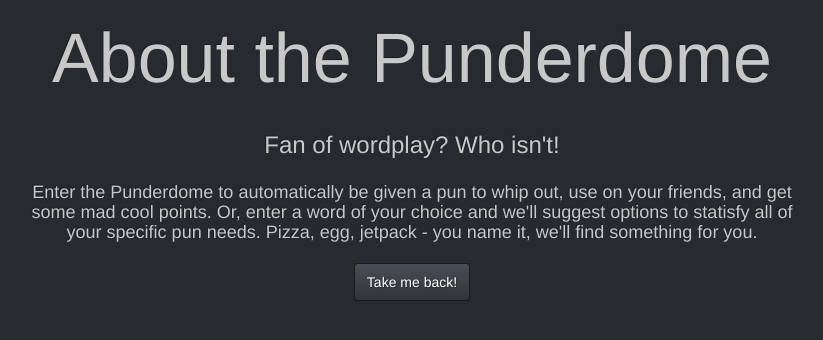
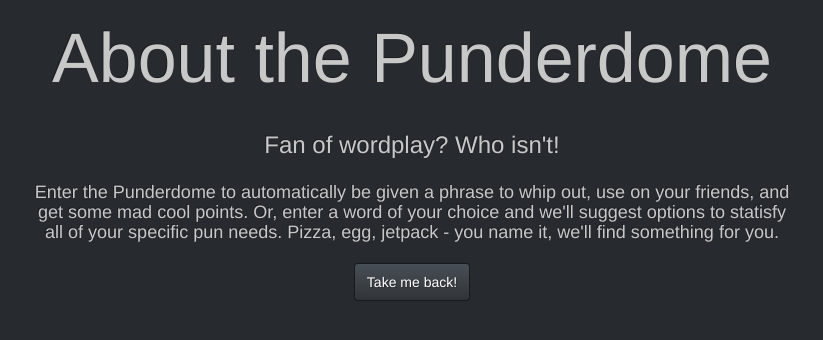
Before and after one commit to WIsOH/PUNDERDOME, a Python web app: template templates/about.html in a window 1280 px wide. Shown: the top 340 px of the page, without its empty margins (228-1051 px from the left). Run offline with Jinja, Linux system fonts and the light colour scheme; the template is opened without the code that fills it, so the values that code supplies are empty.

Commit message:
word fix
one word fix in about section

```diff
--- a/templates/about.html
+++ b/templates/about.html
@@ -9,7 +9,7 @@
         <h1 class="subtitle animated fadeInDown space">About the Punderdome</h1>
         <center>
             <h3 class="center_description animated fadeInUp">Fan of wordplay? Who isn't!</h3>
-            <h4 class="center_description animated fadeInUp">Enter the Punderdome to automatically be given a pun to whip out, use on your friends, and get some mad cool points. Or, enter a word of your choice and we'll suggest options to statisfy all of your specific pun needs. Pizza, <a href="eastereggcorn.html" id="easter">egg</a>, jetpack - you name it, we'll find something for you.</h4>
+            <h4 class="center_description animated fadeInUp">Enter the Punderdome to automatically be given a phrase to whip out, use on your friends, and get some mad cool points. Or, enter a word of your choice and we'll suggest options to statisfy all of your specific pun needs. Pizza, <a href="eastereggcorn.html" id="easter">egg</a>, jetpack - you name it, we'll find something for you.</h4>
             <a href="../" type = "submit" class="btn btn-default animated fadeIn delay">Take me back!</a>
         </center>
     </body>
```
